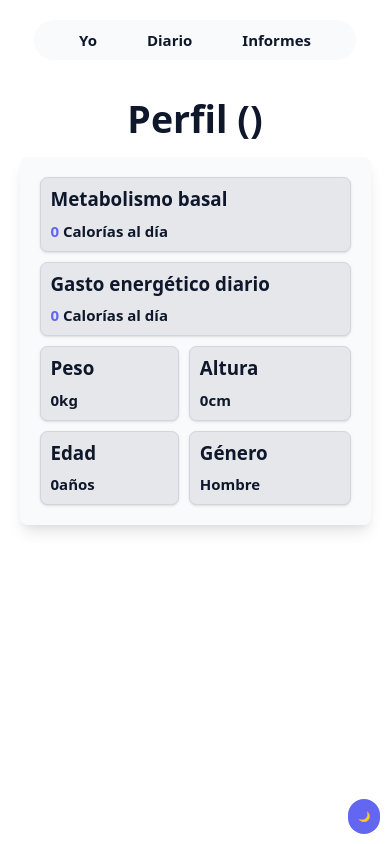
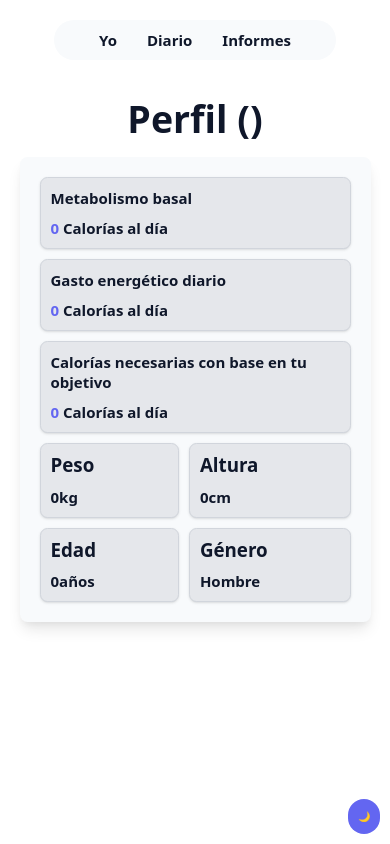
Before and after one commit to Jota-ato/FitMetric, a React (Vite) app: page /profile in a window 390 px wide. Built offline with nearby package versions, Linux system fonts and the light colour scheme.

Commit message:
refactor: add responsive design and activity factor -add missing property activity factor in detailInformationForm component and in profile. -add responsive design to font-size.

```diff
--- a/src/components/DetailInformationForm.tsx
+++ b/src/components/DetailInformationForm.tsx
@@ -1,6 +1,6 @@
 import { useForm, type SubmitHandler } from "react-hook-form"
 import { usePatientStore } from "../stores/PatientStore"
-import type { GoalType, PurposeType } from "../types"
+import type { GoalType, PurposeType, ActivityFactorType } from "../types"
 import CenterContainer from "./CenterContainer"
 import FormContainer from "./FormContainer"
 import { usePageStore } from "../stores/PageStore"
@@ -8,6 +8,7 @@ import { usePageStore } from "../stores/PageStore"
 type DetailInformationInputsType = {
     goal: GoalType
     purpose: PurposeType
+    activityFactor: ActivityFactorType
 }
 
 export default function DetailInformationForm() {
@@ -18,7 +19,8 @@ export default function DetailInformationForm() {
     const { register, handleSubmit, formState: { errors } } = useForm<DetailInformationInputsType>({
         defaultValues: {
             goal: "" as GoalType, // Iniciamos vacío para forzar la validación
-            purpose: "" as PurposeType // Iniciamos vacío para forzar la validación
+            purpose: "" as PurposeType, // Iniciamos vacío para forzar la validación
+            activityFactor: "" as ActivityFactorType // Iniciamos vacío para forzar la validación
         }
     })
 
@@ -33,6 +35,25 @@ export default function DetailInformationForm() {
                 <form onSubmit={handleSubmit(onSubmit)}>
                     <fieldset className="space-y-8">
                         <legend className="text-4xl font-bold">Objetivos y propósitos</legend>
+
+                        <div className="space-y-4">
+                            <label htmlFor="activityFactor" className="block text-2xl font-semibold">¿Qué tan activo eres?</label>
+                            <select
+                                id="activityFactor"
+                                className={`text-2xl block border-b focus:outline-none w-full focus:bg-surface ${errors.activityFactor ? "border-red-500" : "border-text-main"
+                                    }`}
+                                {...register("activityFactor", { required: "Selecciona un objetivo" })}
+                            >
+                                <option value="" defaultValue={"Selecciona tu actividad"} disabled>Selecciona tu actividad</option>
+                                <option value="Sedentary">Sedentario</option>
+                                <option value="Light">Baja actividad</option>
+                                <option value="Moderate">Moderada actividad</option>
+                                <option value="Very">Alta actividad</option>
+                                <option value="Extreme">Extrema actividad</option>
+                            </select>
+                            {/* 4. IMPORTANTE: Mostrar error del select */}
+                            {errors.activityFactor && <p className="text-red-500 text-xl mt-1">{errors.activityFactor.message}</p>}
+                        </div>
 
                         <div className="space-y-4">
                             <label htmlFor="goal" className="block text-2xl font-semibold">Objetivo</label>
--- a/src/components/MeSectionComponents/CaloriesCard.tsx
+++ b/src/components/MeSectionComponents/CaloriesCard.tsx
@@ -2,8 +2,8 @@
 export default function CaloriesCard({ name, calories }: { name: string, calories: number }) {
     return (
         <div className="col-span-2 bg-gray-200 rounded-xl p-4 shadow border border-gray-300 dark:border-gray-600 space-y-4">
-            <h2 className="text-3xl font-bold">{name}</h2>
-            <p className="text-2xl font-bold"><span className="font-black text-primary">{calories}</span>{' '}
+            <h2 className="md:text-3xl text-2xl font-bold">{name}</h2>
+            <p className="text-2xl font-bold"><span className="font-black text-primary">{Math.round(calories)}</span>{' '}
                 Calorías al día</p>
         </div>
     )
--- a/src/components/MeSectionComponents/MeComponent.tsx
+++ b/src/components/MeSectionComponents/MeComponent.tsx
@@ -11,6 +11,7 @@ export default function MeComponent() {
     const sex = usePatientStore(state => state.sex)
     const BMR = usePatientStore(state => state.BMR)
     const TDEE = usePatientStore(state => state.TDEE)
+    const caloriesNeeded = usePatientStore(state => state.caloriesNeeded)
 
     return (
         <section className="w-[90%] max-w-440 mx-auto">
@@ -19,6 +20,10 @@ export default function MeComponent() {
                 <div className="grid md:grid-cols-4 gap-4">
                     <CaloriesCard name="Metabolismo basal" calories={BMR} />
                     <CaloriesCard name="Gasto energético diario" calories={TDEE} />
+                    <CaloriesCard
+                        name="Calorías necesarias con base en tu objetivo"
+                        calories={caloriesNeeded}
+                    />
                     <DataCard
                         title="Peso"
                         value={weight}
@@ -38,6 +43,7 @@ export default function MeComponent() {
                         title="Género"
                         value={sex}
                     />
+
                 </div>
 
             </div>
--- a/src/components/Nav.tsx
+++ b/src/components/Nav.tsx
@@ -4,7 +4,7 @@ export default function Nav() {
 
     return (
         <header className="p-8 flex items-center justify-center">
-            <nav className="flex gap-16 py-2 px-16 bg-surface rounded-full">
+            <nav className="flex md:gap-16 gap-8 py-2 px-16 bg-surface rounded-full">
                 <Link to="/profile" className="p-2 hover:bg-primary hover:rounded-full text-2xl font-bold text-text-main transition-all duration-300 ease-in-out">Yo</Link>
                 <Link to="/diary" className="p-2 hover:bg-primary hover:rounded-full text-2xl font-bold text-text-main transition-all duration-300 ease-in-out">Diario</Link>
                 <Link to="/reports" className="p-2 hover:bg-primary hover:rounded-full text-2xl font-bold text-text-main transition-all duration-300 ease-in-out">Informes</Link>
```
